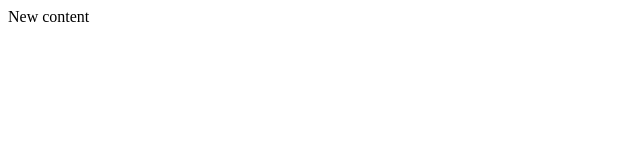
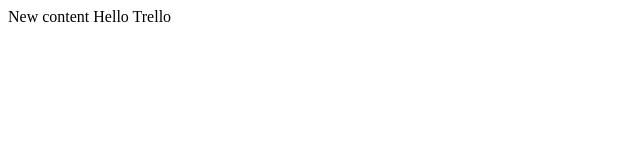
Before and after one commit to Antoine-NVE/cours-git, a plain HTML site: page index.html in a window 1280 px wide. Shown: the whole page, without its empty margins (0-640 px from the left). Drawn offline with Linux system fonts and the light colour scheme.

Commit message:
feat: hello trello

```diff
--- a/index.html
+++ b/index.html
@@ -7,5 +7,6 @@
     </head>
     <body>
         New content
+        Hello Trello
     </body>
 </html>
```
